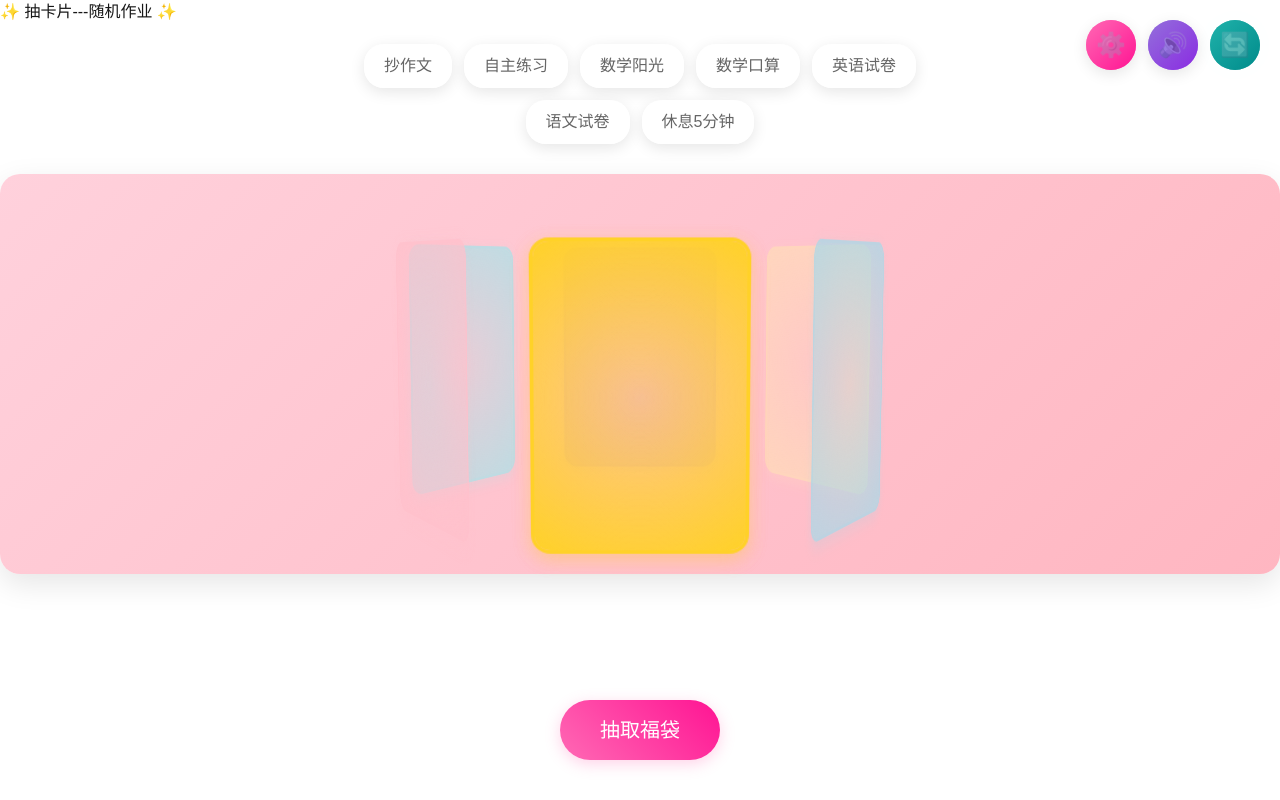
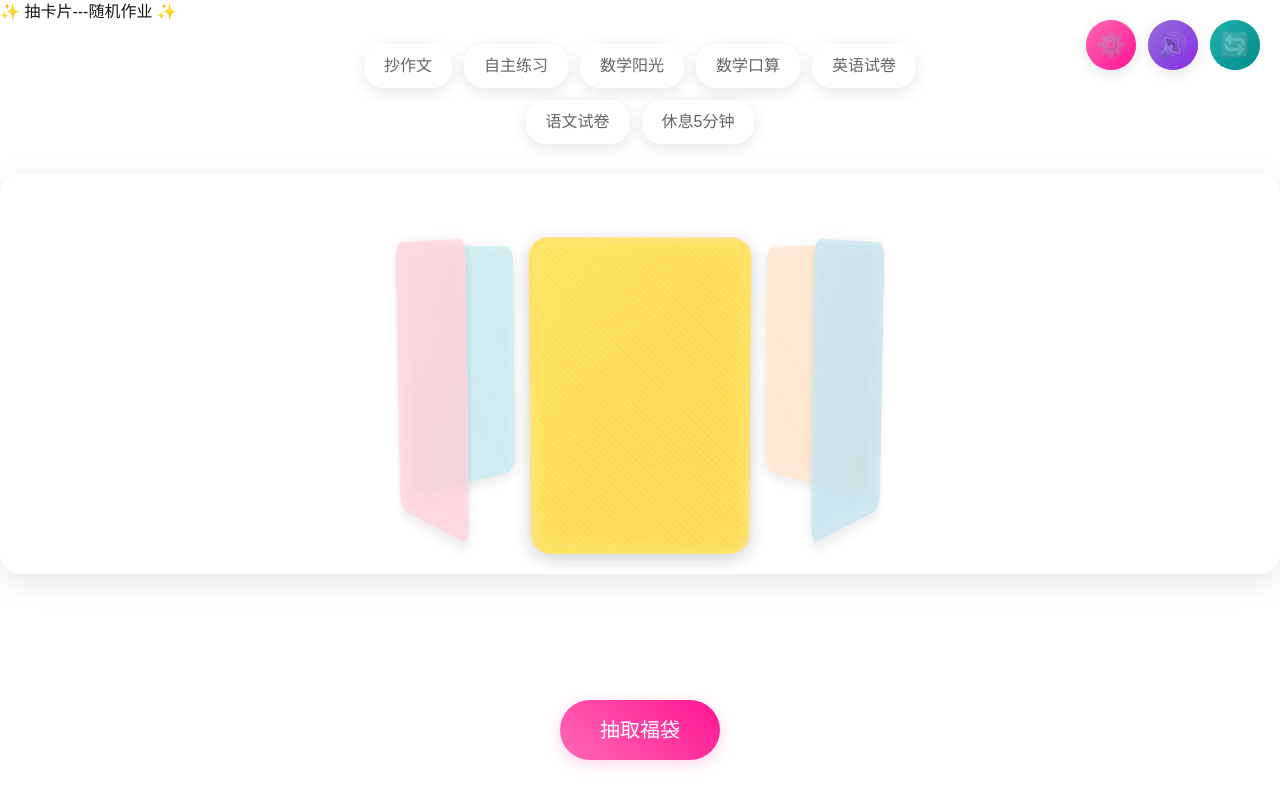
Before and after one commit to ge2009/lucky-draw, a Next.js app: page / in a window 1280 px wide. Built offline with nearby package versions, Linux system fonts and the light colour scheme.

Commit message:
把卡片修改得更好看，背景改成磨砂玻璃的材质了。

```diff
--- a/src/components/LuckyCard.tsx
+++ b/src/components/LuckyCard.tsx
@@ -445,18 +445,19 @@ const StyledWrapper = styled.div`
 
   .wrapper {
     width: 100%;
-    height: 400px; // 减小高度
+    height: 400px;
     position: relative;
     text-align: center;
     display: flex;
     align-items: center;
     justify-content: center;
     overflow: visible;
-    background: linear-gradient(135deg, #ffd1dc, #ffb6c1);
+    background: rgba(255, 255, 255, 0.1);
+    backdrop-filter: blur(10px);
+    -webkit-backdrop-filter: blur(10px);
     border-radius: 20px;
-    padding: 20px;
-    box-shadow: 0 10px 30px rgba(0, 0, 0, 0.1);
-    margin-bottom: 100px; // 增加底部间距，为按钮留出空间
+    border: 1px solid rgba(255, 255, 255, 0.2);
+    box-shadow: 0 8px 32px rgba(0, 0, 0, 0.1);
   }
 
   .inner {
@@ -490,49 +491,70 @@ const StyledWrapper = styled.div`
 
   .card {
     position: absolute;
-    border: 3px solid rgba(var(--color-card), 0.8);
     border-radius: 16px;
     overflow: hidden;
     inset: 0;
     transform: rotateY(calc((360deg / var(--quantity)) * var(--index)))
       translateZ(var(--translateZ));
-    box-shadow: 0 5px 15px rgba(var(--color-card), 0.3);
+    background: linear-gradient(135deg,
+      rgba(var(--color-card), 0.9) 0%,
+      rgba(var(--color-card), 0.7) 100%
+    );
+    box-shadow:
+      0 4px 15px rgba(0, 0, 0, 0.1),
+      0 1px 2px rgba(255, 255, 255, 0.3),
+      inset 0 0 15px rgba(255, 255, 255, 0.2);
+    border: 3px solid rgba(255, 255, 255, 0.3);
     transition: transform 0.5s ease-out;
-    transform-style: preserve-3d;
+
+    &::before {
+      content: '';
+      position: absolute;
+      inset: 0;
+      background: linear-gradient(
+        135deg,
+        rgba(255, 255, 255, 0.4) 0%,
+        rgba(255, 255, 255, 0.1) 100%
+      );
+      opacity: 0.7;
+      z-index: 1;
+    }
+
+    &::after {
+      content: '';
+      position: absolute;
+      inset: 1px;
+      border-radius: 14px;
+      background: repeating-linear-gradient(
+        45deg,
+        rgba(255, 255, 255, 0.1) 0px,
+        rgba(255, 255, 255, 0.1) 2px,
+        transparent 2px,
+        transparent 4px
+      );
+      z-index: 2;
+    }
 
     &.move-to-front {
       transform: translateZ(400px) scale(1.3) !important;
       z-index: 1000;
-    }
-
-    &.return-to-pool {
-      animation: returnToPool 0.5s ease-out forwards;
-    }
-  }
-
-  @keyframes returnToPool {
-    0% {
-      transform: translateZ(400px) scale(1.3);
-    }
-    100% {
-      transform: rotateY(calc((360deg / var(--quantity)) * var(--index)))
-        translateZ(var(--translateZ));
+      box-shadow:
+        0 8px 30px rgba(0, 0, 0, 0.2),
+        0 2px 4px rgba(255, 255, 255, 0.3),
+        inset 0 0 30px rgba(255, 255, 255, 0.3);
+      border-width: 4px;
     }
   }
 
   .img {
     width: 100%;
     height: 100%;
-    object-fit: cover;
-    background: radial-gradient(
-      circle at center,
-      rgba(var(--color-card), 0.3) 0%,
-      rgba(var(--color-card), 0.6) 60%,
-      rgba(var(--color-card), 0.8) 100%
-    );
+    position: relative;
+    z-index: 3;
     display: flex;
     align-items: center;
     justify-content: center;
+    padding: 20px;
   }
 
   .prize-content {
@@ -541,10 +563,21 @@ const StyledWrapper = styled.div`
     display: flex;
     align-items: center;
     justify-content: center;
-    color: #333;
+    color: #fff;
     font-size: 24px;
     font-weight: bold;
-    background: rgba(255, 255, 255, 0.95);
+    text-shadow:
+      0 2px 4px rgba(0, 0, 0, 0.3),
+      0 0 10px rgba(255, 255, 255, 0.5);
+    letter-spacing: 2px;
+    background: rgba(255, 255, 255, 0.1);
+    border-radius: 12px;
+    backdrop-filter: blur(5px);
+    -webkit-backdrop-filter: blur(5px);
+    border: 1px solid rgba(255, 255, 255, 0.2);
+    box-shadow:
+      0 4px 15px rgba(0, 0, 0, 0.1),
+      inset 0 0 20px rgba(255, 255, 255, 0.2);
 
     &.fade-out {
       animation: fadeOutGradually 2s ease-out forwards;
```
